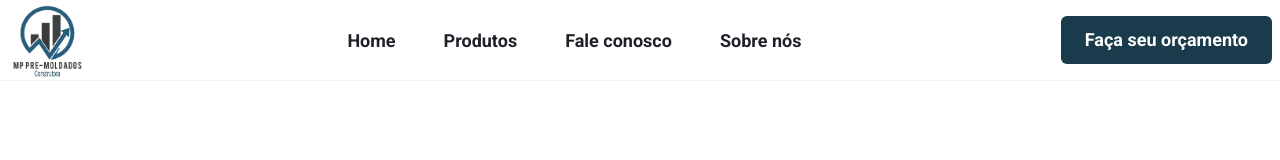
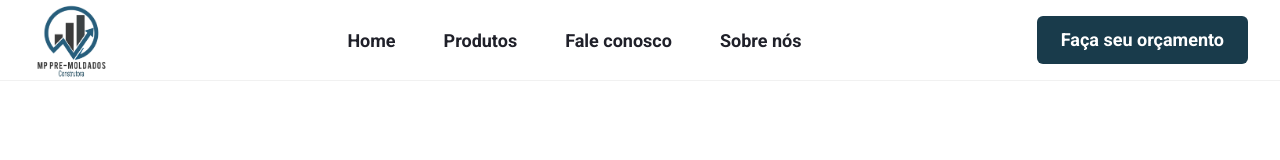
Before and after one commit to pedromiiguel/lp-pre-moldados, a Next.js app: page /sobre in a window 1280 px wide. Shown: the top 160 px of the page. Built offline with nearby package versions, Linux system fonts and the light colour scheme.

Commit message:
correção no espaçamento lateral do menu

```diff
--- a/src/components/Container/index.tsx
+++ b/src/components/Container/index.tsx
@@ -12,8 +12,7 @@ const Container = ({ children, ...rest }: ContainerProps) => {
       marginLeft="auto"
       marginRight="auto"
       width="100%"
-      paddingLeft={[4, 8, 8, 8, 8]}
-      paddingRight={[4, 8, 8, 8, 8]}
+      px={[4, 8, 8, 8, 8]}
       {...rest}
     >
       {children}
--- a/src/components/Navbar/index.tsx
+++ b/src/components/Navbar/index.tsx
@@ -72,7 +72,7 @@ export function Navbar({
 
   return (
     <>
-      <Box bg={backgroundColor} py={2} px={2}>
+      <Box bg={backgroundColor} py={2} px={[4, 8, 8, 8, 8]}>
         <Flex
           h={16}
           alignItems={'center'}
```
